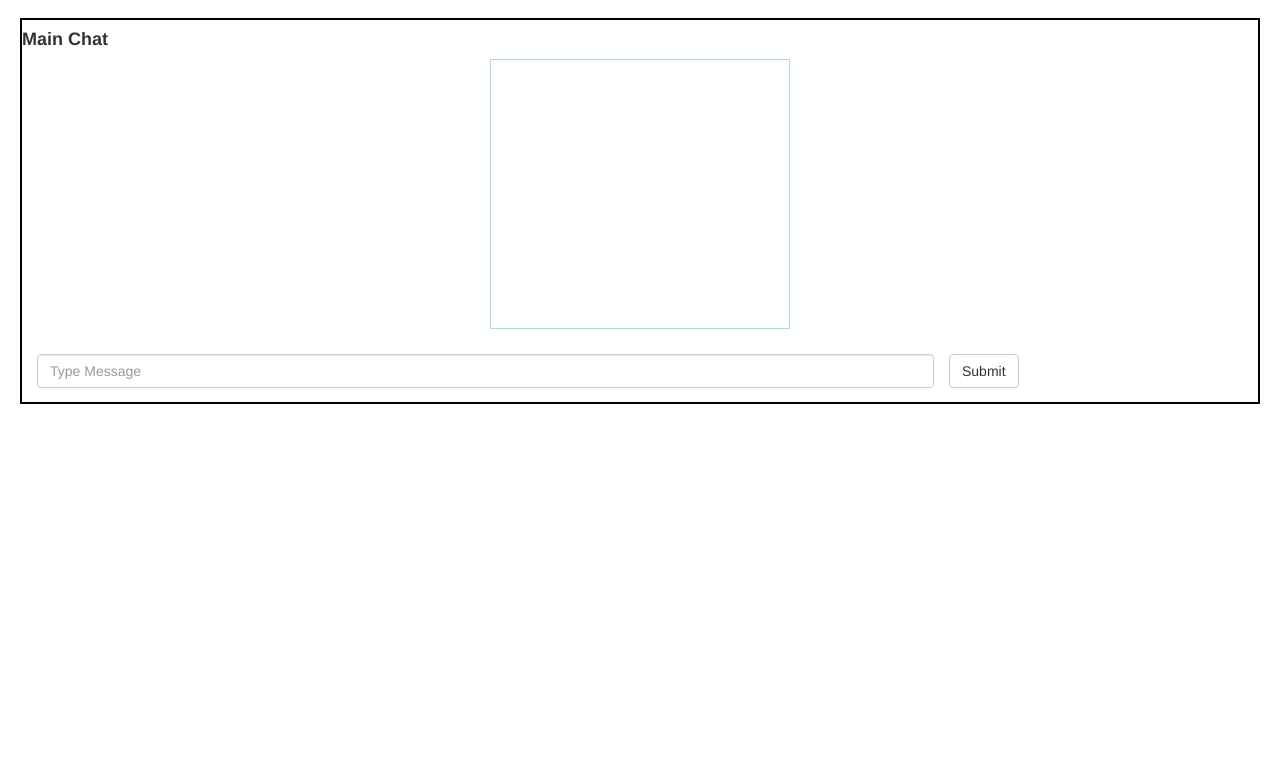
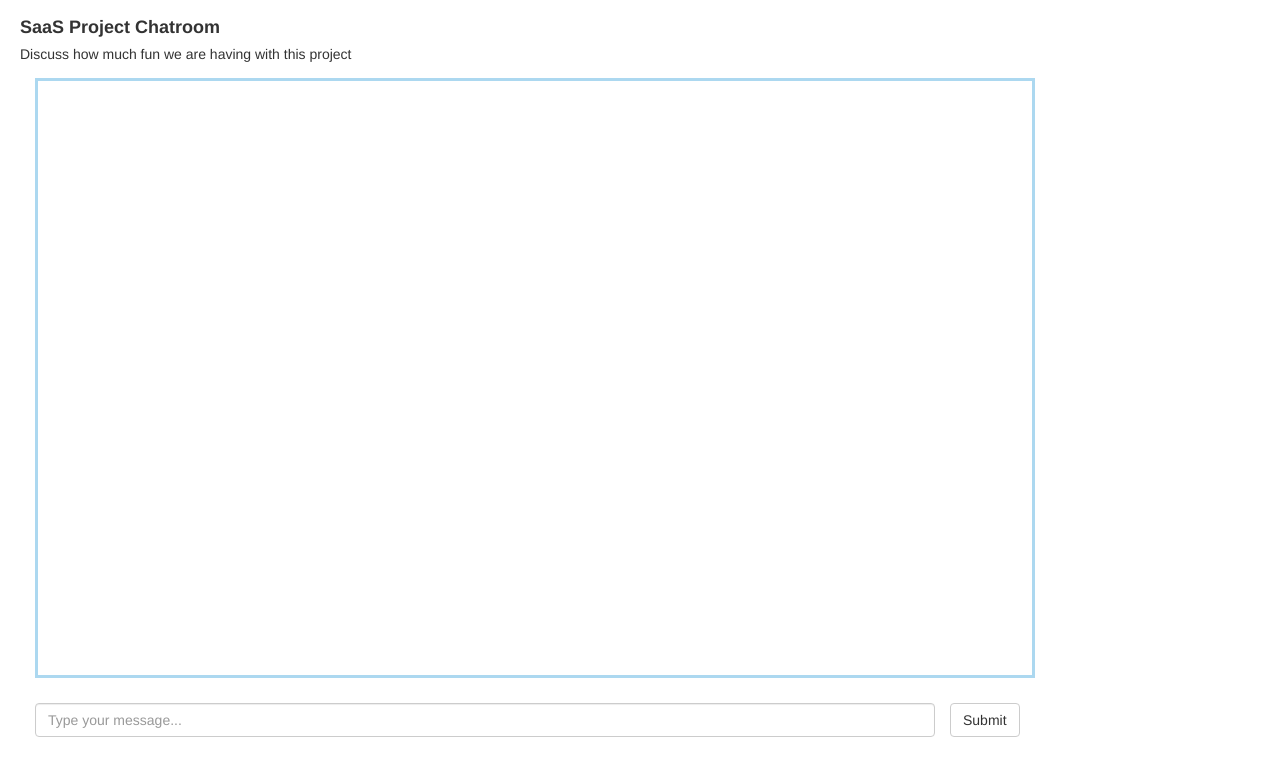
Before and after one commit to Leitzf/Bizchat, a plain HTML site: page views/mainchatview.html in a window 1280 px wide. Shown: the part 144-901 px from the top of the page. Before the commit the page ends 800 px from the top, so only its background shows below. Drawn offline with nearby package versions, Linux system fonts and the light colour scheme.

Commit message:
Added dynamic functionality to main chat view
+Fixed formatting on main chat view
+Added dynamic value loading to main chat view
+Added to script file for dynamic loading

```diff
--- a/views/mainchatview.html
+++ b/views/mainchatview.html
@@ -8,7 +8,7 @@
 	</head>
 
 
-	<body style="padding:20px">
+	<body onload = "initRoom()" style="padding:20px">
 
 	<body>
 		<!-- Static navbar (on every view) -->
@@ -34,31 +34,37 @@
 
 		<!-- Main chat room -->
 	  	<div id="mainchat">
-				<div class="span12" style="border: 2px solid black">
-					<h4><strong>Main Chat</strong></h4>
-
+				<div class="span12">
+					<h4 id="roomName"><strong>Main Chat</strong></h4>
+					<h5 id="roomDesc">This is a room</h5>
 
 		  			<!-- chat box (currently a style thing)-->
-					<div id="chatbox" style="  					 color:red;
+					<div align="left" id="chatbox" style="
+						color:red;
 					    text-align:left;
-					    margin:0 auto;
+					    margin:15px;
 					    margin-bottom:25px;
 					    padding:10px;
 					    background:#fff;
-					    height:270px;
-					    width:300px;
-					    border:1px solid #ACD8F0;
+					    height:600px;
+						width:1000px;
+					    border:3px solid #ACD8F0;
 					    overflow:auto;">
 					    <!--width:430px;-->
 					</div>
-
-					<form>
+					<div id="messages"><div>
+					<div align = "left">
 					  <div class="col-xs-9">
-						<input type="message" class="form-control" id="Mainmessage" placeholder="Type Message">
+						<input type="message" border="3px" class="form-control" id="mainMessage" placeholder="Type your message...">
 					  </div>
-					  <button type="submit" class="btn btn-default">Submit</button>
+					  <button type="submit" align = "left" class="btn btn-default">Submit</button>
 					</form>
+					</div>
 				</div>
 		  	</div>
+
+	<script type="text/javascript" src="script.js"></script>
+    <script src="https://ajax.googleapis.com/ajax/libs/jquery/1.11.2/jquery.min.js"></script>
+	<script src="https://maxcdn.bootstrapcdn.com/bootstrap/3.3.4/js/bootstrap.min.js"></script>
 	</body>
 </html>
--- /dev/null
+++ b/views/room1.json
@@ -0,0 +1,8 @@
+{
+  "RoomID": "1",
+  "Name": "SaaS Project Chatroom",
+  "Description": "Discuss how much fun we are having with this project",
+  "PrivacyEnabled": "False",
+  "AllowedUsers": [],
+  "Messages": []
+}
--- a/views/script.js
+++ b/views/script.js
@@ -8,6 +8,10 @@ function init()
     retrieveUserFromServerJSON('./user.json');
 
 }
+function initRoom()
+{
+	retrieveRoomFromServerJSON('./room1.json');
+}
 
 function retrieveUserFromServerJSON(url) {
 	var xmlhttp = new XMLHttpRequest();
@@ -16,6 +20,20 @@ function retrieveUserFromServerJSON(url) {
 		if (xmlhttp.readyState == 4 && xmlhttp.status == 200) {
 			var user = JSON.parse(xmlhttp.responseText);
             populateUserView(user);
+
+		}
+	}
+	xmlhttp.open("GET", url, true);
+	xmlhttp.send();
+}
+
+function retrieveRoomFromServerJSON(url) {
+	var xmlhttp = new XMLHttpRequest();
+
+	xmlhttp.onreadystatechange = function() {
+		if (xmlhttp.readyState == 4 && xmlhttp.status == 200) {
+			var room = JSON.parse(xmlhttp.responseText);
+            populateRoomView(room);
 
 		}
 	}
@@ -33,4 +51,13 @@ function populateUserView(user) {
     email.innerHTML = user.EmailAddr;
 	pic.innerHTML = "<img  src=\"" + user.Picture + "\" alt=\"...\" class=\"img-thumbnail\">";
 }
-//*/
+
+function populateRoomView(room) {
+    var name = document.getElementById("roomName");
+    var desc = document.getElementById("roomDesc");
+	//console.log(user.Fname);
+	//console.log(user.pic);
+    name.innerHTML = "<strong>"+room.Name+"</strong>";
+    desc.innerHTML = room.Description;
+	pic.innerHTML = "<img  src=\"" + user.Picture + "\" alt=\"...\" class=\"img-thumbnail\">";
+}
```
